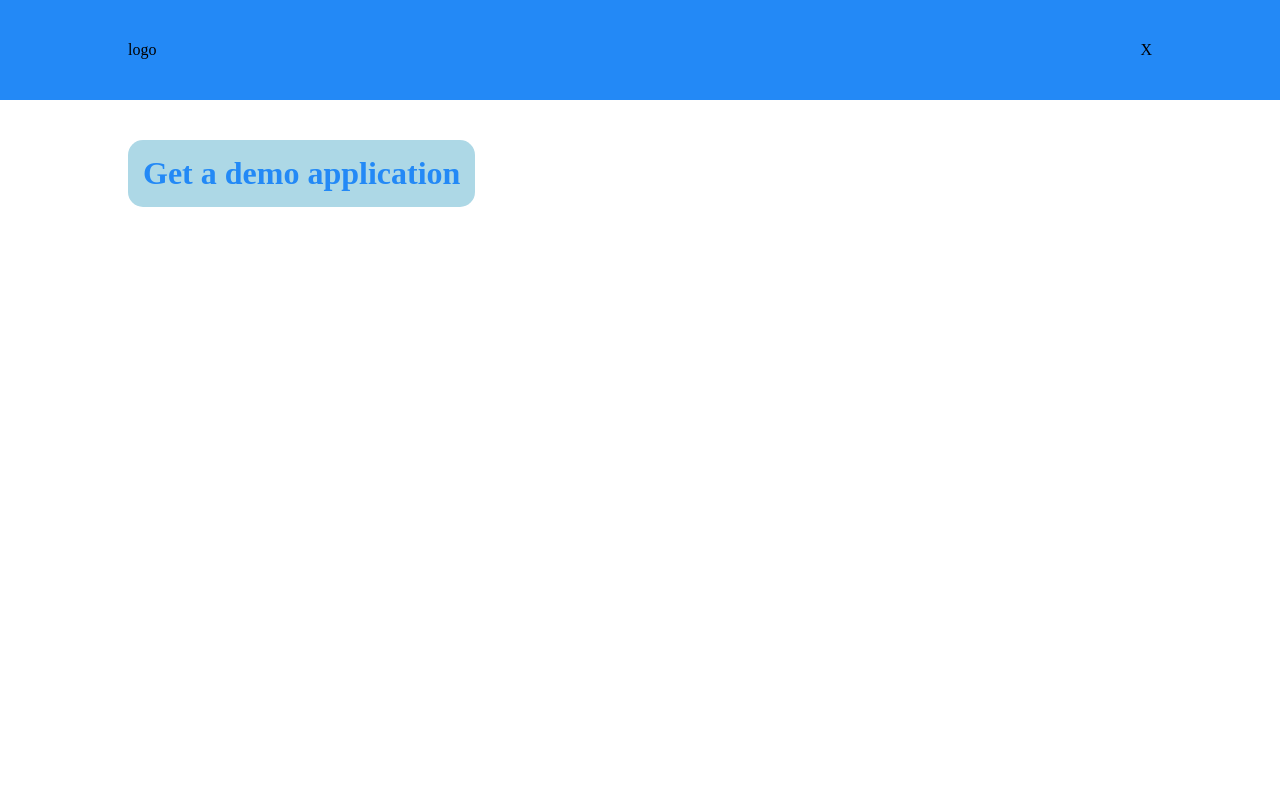
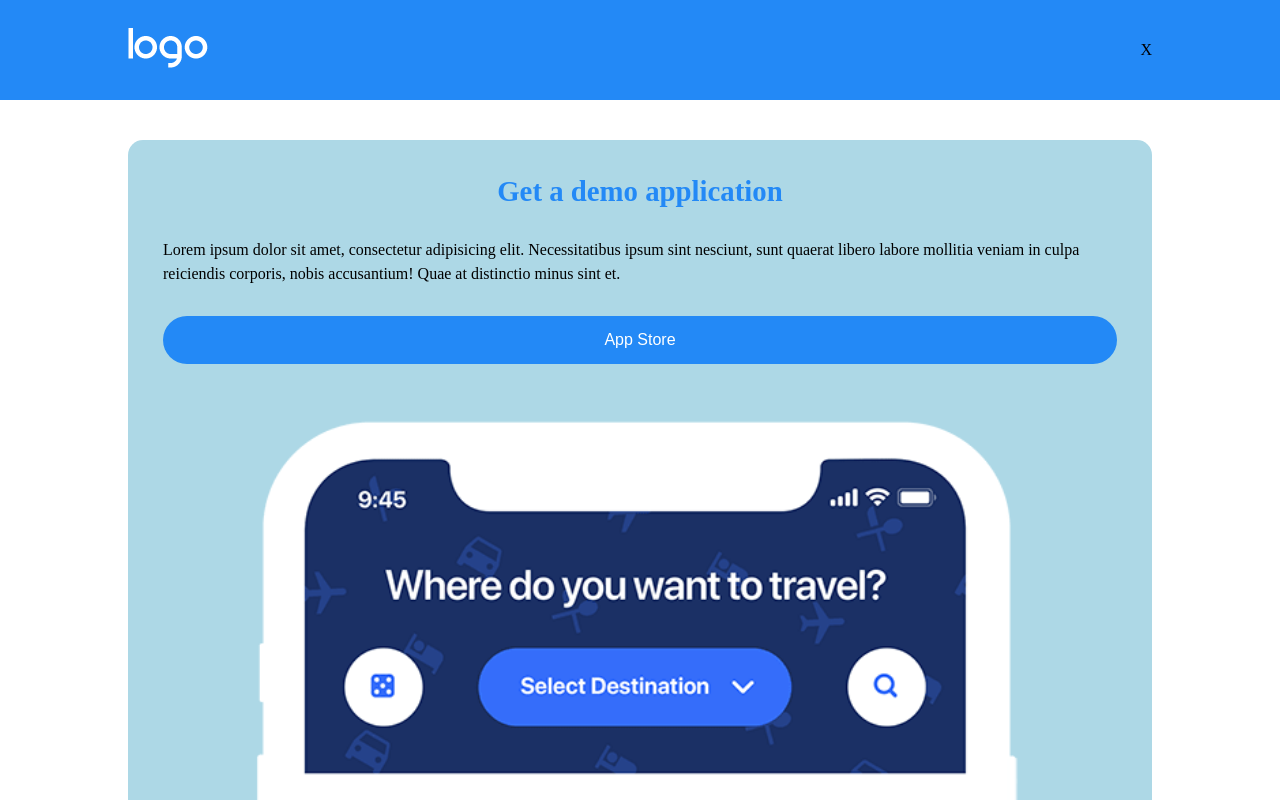
Before and after one commit to gianluigiricciolio/htmlcss-responsive-layout, a plain HTML site: page index.html in a window 1280 px wide. Shown: the top 800 px of the page. Drawn offline with Linux system fonts and the light colour scheme.

Commit message:
[UPD] adding element to jumbotron

```diff
--- a/css/style.css
+++ b/css/style.css
@@ -9,23 +9,56 @@
 .gap-20{
     gap:20px;
 }
+
+.gap-30{
+    gap:30px;
+}
+
+.gap-40{
+    gap:40px;
+}
+
 .flex{
     display: flex;
+}
+
+.column-direction{
+    flex-direction: column;
 }
 
 .space-between{
     justify-content:space-between;
 }
 
+.justify-center{
+    justify-content: center;
+}
+
 .align-center{
     align-items: center;
+}
+
+.text-align-center{
+    text-align: center;
+}
+
+.py-btm-0{
+    padding-bottom: 0 !important ;
 }
 
 /* GENERAL */
 
 h2{
-    font-size: 2em;
+    font-size: 1.8em;
     color:rgb(35, 137, 246);
+}
+
+p{
+    line-height: 1.5em;
+}
+
+img{
+    width:100%;
 }
 
 header{
@@ -54,7 +87,7 @@ header ul{
 
 .jumbotron .content{
     width: 100%;
-    padding:15px;
+    padding:35px;
     border-radius: 15px;
 }
 
@@ -62,6 +95,19 @@ header ul{
 
 .row{
     display:flex;
+}
+
+
+/* STYLE ELEMENT */
+
+.blue-btn{
+    background-color:rgb(35, 137, 246);
+    color:white;
+    padding:15px 0;
+    border-radius: 25px;
+    border: none;
+    font-size: 1em;
+    width: 100%;
 }
 
 /* BACKGROUND */
--- a/index.html
+++ b/index.html
@@ -10,7 +10,7 @@
     <header>
         <div class="container flex space-between align-center">
             <div class="logo">
-                logo
+                <img src="./img/logo.png" alt="">
             </div>
 
             <ul>
@@ -33,10 +33,22 @@
 
         <section class="jumbotron">
             <div class="container">
-                <div class="row">
+                <div class="row column-direction gap-40">
                     <div class="col">
-                        <div class="content bg-lightblue">
+                        <div class="content flex column-direction align-center bg-lightblue gap-30 py-btm-0">
                             <h2>Get a demo application</h2>
+                            <p>Lorem ipsum dolor sit amet, consectetur adipisicing elit. Necessitatibus ipsum sint nesciunt, sunt quaerat libero labore mollitia veniam in culpa reiciendis corporis, nobis accusantium! Quae at distinctio minus sint et.</p>
+                            <button class="blue-btn">App Store</button>
+                            <img src="./img/phone.png" alt="">
+                        </div>
+                    </div>
+
+                    <div class="col">
+                        <div class="content flex column-direction align-center bg-lightblue gap-30">
+                            <img src="./img/" alt="">
+                            <h2>Clean Code</h2>
+                            <p class="text-align-center">Lorem ipsum dolor sit amet, consectetur adipisicing elit. Necessitatibus ipsum sint nesciunt, sunt quaerat libero labore mollitia veniam in culpa reiciendis corporis, nobis accusantium! Quae at distinctio minus sint et.</p>
+
                         </div>
 
                     </div>
```
